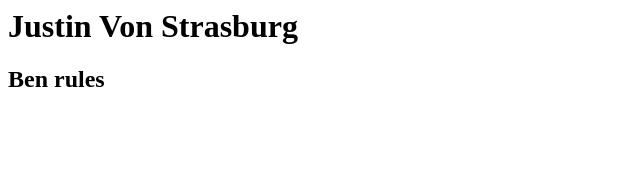
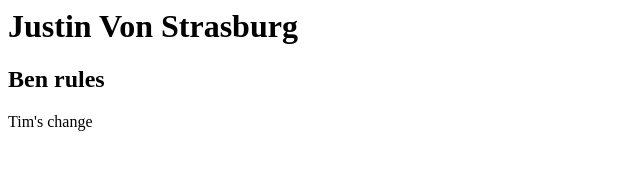
Before and after one commit to timbouchard/git-better, a plain HTML site: page index.html in a window 1280 px wide. Shown: the whole page, without its empty margins (0-640 px from the left). Drawn offline with Linux system fonts and the light colour scheme.

Commit message:
added text

```diff
--- a/index.html
+++ b/index.html
@@ -1,2 +1,4 @@
 <h1>Justin Von Strasburg</h1>
 <h2>Ben rules</h2>
+
+<p>Tim's change</p>
```
